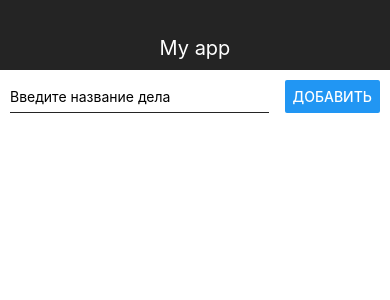
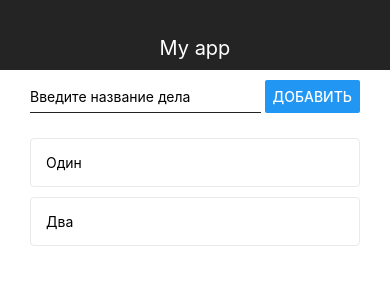
Before and after one commit to motionsoftru/react-native-expo-test, a React Native app: screen / in a window 390 px wide. Shown: the top 300 px of the page. Built offline with nearby package versions, Linux system fonts and the light colour scheme.

Commit message:
Добавил данные в TodoScreen и  создал основную тему

```diff
--- a/App.js
+++ b/App.js
@@ -6,7 +6,10 @@ import { TodoScreen } from "./src/screens/TodoScreen";
 
 export default function App() {
   const [todoId, setTodoId] = useState(null);
-  const [todos, setTodos] = useState([]);
+  const [todos, setTodos] = useState([
+    { id: "1", title: "Один" },
+    { id: "2", title: "Два" },
+  ]);
 
   const addTodo = (title) => {
     setTodos((prev) => [
@@ -23,21 +26,30 @@ export default function App() {
   };
 
   let screen = (
-    <MainScreen todos={todos} addTodo={addTodo} removeTodo={removeTodo} />
+    <MainScreen
+      todos={todos}
+      addTodo={addTodo}
+      removeTodo={removeTodo}
+      openTodo={setTodoId}
+    />
   );
 
   if (todoId) {
-    screen = <TodoScreen />;
+    const selectedTodo = todos.find((todo) => todo.id === todoId);
+    screen = <TodoScreen goBack={() => setTodoId(null)} todo={selectedTodo} />;
   }
 
   return (
     <View style={styles.container}>
       <Navbar title="My app" />
-      {screen}
+      <View style={styles.screens}>{screen}</View>
     </View>
   );
 }
 
 const styles = StyleSheet.create({
   container: {},
+  screens: {
+    paddingHorizontal: 20,
+  },
 });
--- a/src/components/AddTodo.js
+++ b/src/components/AddTodo.js
@@ -1,5 +1,6 @@
 import React, { useState } from "react";
 import { View, StyleSheet, TextInput, Button, Alert } from "react-native";
+import { THEME } from "../ui/theme";
 
 export const AddTodo = ({ onSubmit }) => {
   const [value, setValue] = useState("");
@@ -40,6 +41,6 @@ const styles = StyleSheet.create({
     width: "70%",
     borderStyle: "solid",
     borderBottomWidth: 1,
-    borderBottomColor: "#242424",
+    borderBottomColor: THEME.DEFAULT_COLOR,
   },
 });
--- a/src/components/Navbar.js
+++ b/src/components/Navbar.js
@@ -1,5 +1,6 @@
 import React from "react";
 import { View, Text, StyleSheet } from "react-native";
+import { THEME } from "../ui/theme";
 
 export const Navbar = (props) => {
   return (
@@ -14,7 +15,7 @@ const styles = StyleSheet.create({
     height: 70,
     alignItems: "center",
     justifyContent: "flex-end",
-    backgroundColor: "#242424",
+    backgroundColor: THEME.DEFAULT_COLOR,
     paddingBottom: 10,
   },
   text: {
--- a/src/components/Todo.js
+++ b/src/components/Todo.js
@@ -1,7 +1,7 @@
 import React from "react";
 import { View, Text, StyleSheet, TouchableOpacity } from "react-native";
 
-export const Todo = ({ todo, onRemove }) => {
+export const Todo = ({ todo, onRemove, onOpen }) => {
   const onLongPressHandler = () => {
     onRemove(todo.id);
   };
@@ -9,7 +9,8 @@ export const Todo = ({ todo, onRemove }) => {
   return (
     <TouchableOpacity
       activeOpacity={0.4}
-      onPress={() => console.log("todo id = " + todo.id)}
+      onPress={() => onOpen(todo.id)}
+      //onPress={() => console.log("todo id = " + todo.id)}
       //onLongPress={() => onRemove(todo.id)}
       //onLongPress={onRemove.bind(null, todo.id)}
       onLongPress={onLongPressHandler}
@@ -27,7 +28,7 @@ const styles = StyleSheet.create({
     alignItems: "center",
     padding: 15,
     borderWidth: 1,
-    borderColor: "#242424",
+    borderColor: "rgba(50,50,50,0.1)",
     borderRadius: 4,
     marginHorizontal: 10,
     marginVertical: 5,
--- a/src/screens/MainScreen.js
+++ b/src/screens/MainScreen.js
@@ -3,14 +3,16 @@ import { View, StyleSheet, FlatList } from "react-native";
 import { AddTodo } from "../components/AddTodo";
 import { Todo } from "../components/Todo";
 
-export const MainScreen = ({ addTodo, todos, removeTodo }) => {
+export const MainScreen = ({ addTodo, todos, removeTodo, openTodo }) => {
   return (
     <View>
       <AddTodo onSubmit={addTodo} />
       <FlatList
         keyExtractor={(item) => item.id.toString()}
         data={todos}
-        renderItem={({ item }) => <Todo todo={item} onRemove={removeTodo} />}
+        renderItem={({ item }) => (
+          <Todo todo={item} onRemove={removeTodo} onOpen={openTodo} />
+        )}
       />
     </View>
   );
--- a/src/screens/TodoScreen.js
+++ b/src/screens/TodoScreen.js
@@ -1,12 +1,34 @@
 import React from "react";
-import { View, StyleSheet, Text } from "react-native";
+import { View, StyleSheet, Text, Button } from "react-native";
+import { THEME } from "../ui/theme";
 
-export const TodoScreen = (props) => {
+export const TodoScreen = ({ goBack, todo }) => {
   return (
     <View>
-      <Text>TodoScreen</Text>
+      <Text>{todo.title}</Text>
+      <View style={styles.buttons}>
+        <View style={styles.button}>
+          <Button title="Назад" onPress={goBack} color={THEME.DEFAULT_COLOR} />
+        </View>
+        <View style={styles.button}>
+          <Button
+            title="Удалить"
+            onPress={() => console.log("Delet")}
+            color={THEME.DANGER_COLOR}
+          />
+        </View>
+      </View>
     </View>
   );
 };
 
-const styles = StyleSheet.create({});
+const styles = StyleSheet.create({
+  buttons: {
+    flexDirection: "row",
+    justifyContent: "space-between",
+    paddingTop: 20,
+  },
+  button: {
+    width: "40%",
+  },
+});
--- /dev/null
+++ b/src/ui/theme.js
@@ -0,0 +1,6 @@
+export const THEME = {
+  DANGER_COLOR: "#F93154",
+  WARNING_COLOR: "#FFA900",
+  INFO_COLOR: "#39C0ED",
+  DEFAULT_COLOR: "#242424",
+};
```
